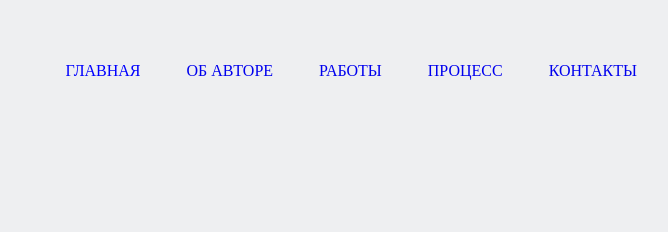
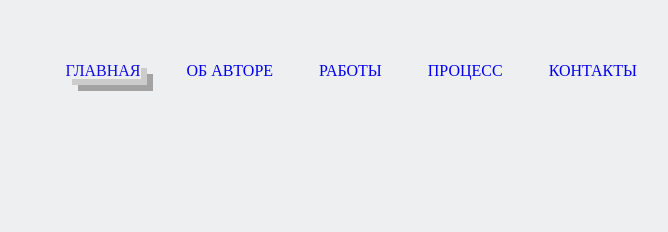
Before and after one commit to Sanya-dev/Project5, a plain HTML site: page index.html in a window 1280 px wide. In both pictures the pointer is over the link "ГЛАВНАЯ". Shown: the top 232 px of the page, 345-1013 px from the left. Drawn offline with Linux system fonts and the light colour scheme.

Commit message:
second commit

```diff
--- a/style.css
+++ b/style.css
@@ -22,10 +22,11 @@
     text-decoration: none;
     margin-right: 42px;
     font-size: 16px;
-    transition: 1s;
+    transition: .5s;
 }
 .link-header a:hover{
-    color: blue;
+    color: rgb(17, 13, 228);
+    box-shadow: 6px 6px #ccc, 12px 12px #a3a3a3;
 }
 .design-internal{
     width: 54%;
```
